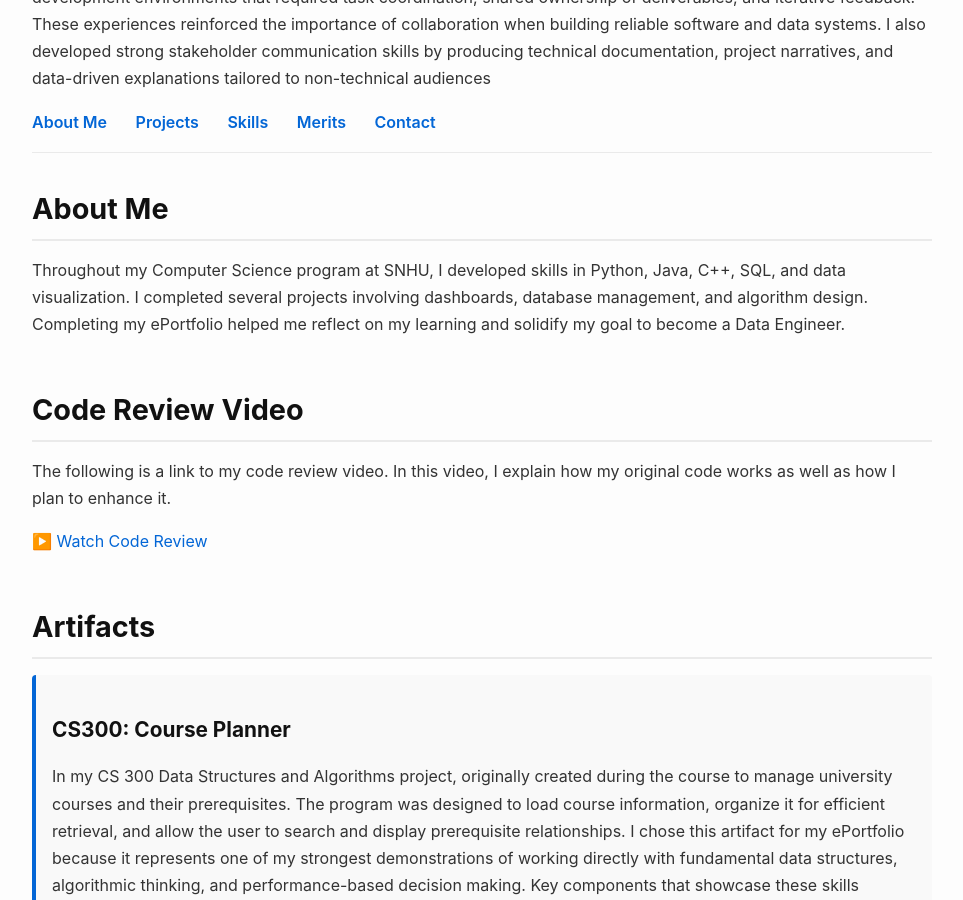
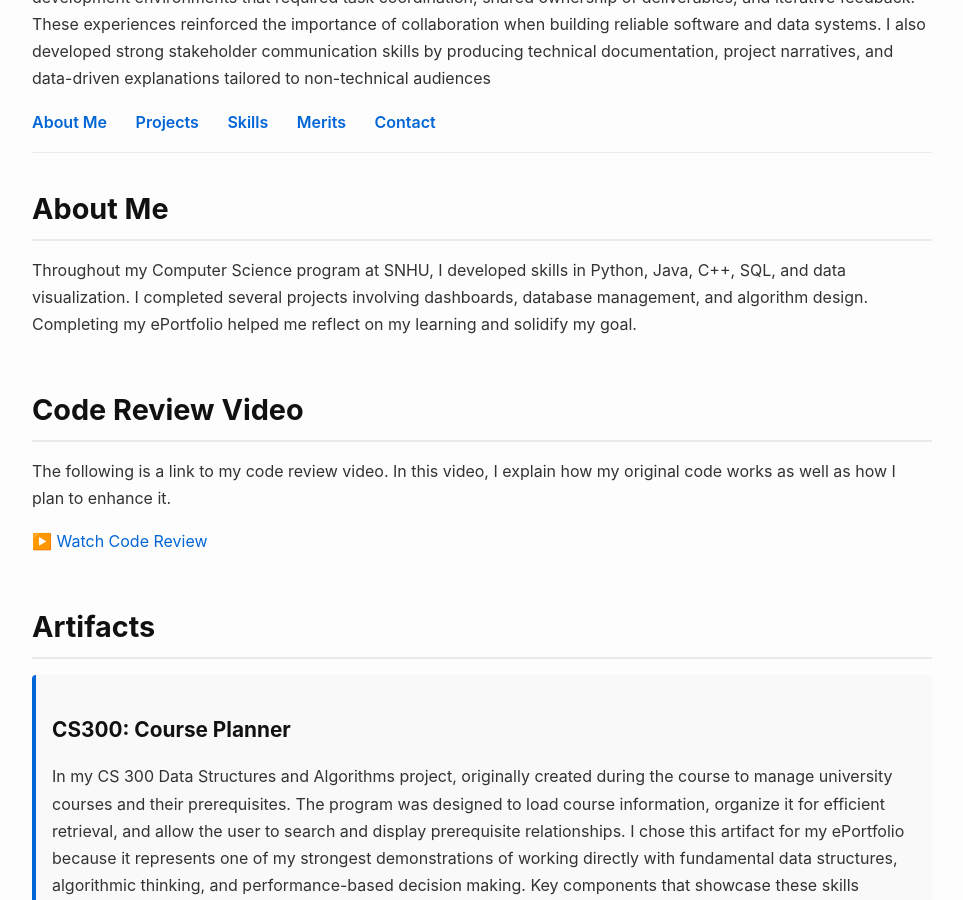
Before and after one commit to SteveArevalo/CS499_CapStone, a Jekyll site: the page built from README.md, in a window 1280 px wide and 900 px high, scrolled down 458 px. Shown: the whole window, without its empty margins (158-1121 px from the left). Built offline with Jekyll 4.4.1, drawn with Linux system fonts in a browser that asks for light colours; our own code applies the rules of GitHub Pages for plain Markdown files.

Commit message:
Update default.html

```diff
--- a/_layouts/default.html
+++ b/_layouts/default.html
@@ -127,7 +127,7 @@
     <p>
       Throughout my Computer Science program at SNHU, I developed skills in Python, Java, C++, SQL, and data visualization.
       I completed several projects involving dashboards, database management, and algorithm design.
-      Completing my ePortfolio helped me reflect on my learning and solidify my goal to become a Data Engineer.
+      Completing my ePortfolio helped me reflect on my learning and solidify my goal.
     </p>
   </section>
 
```
